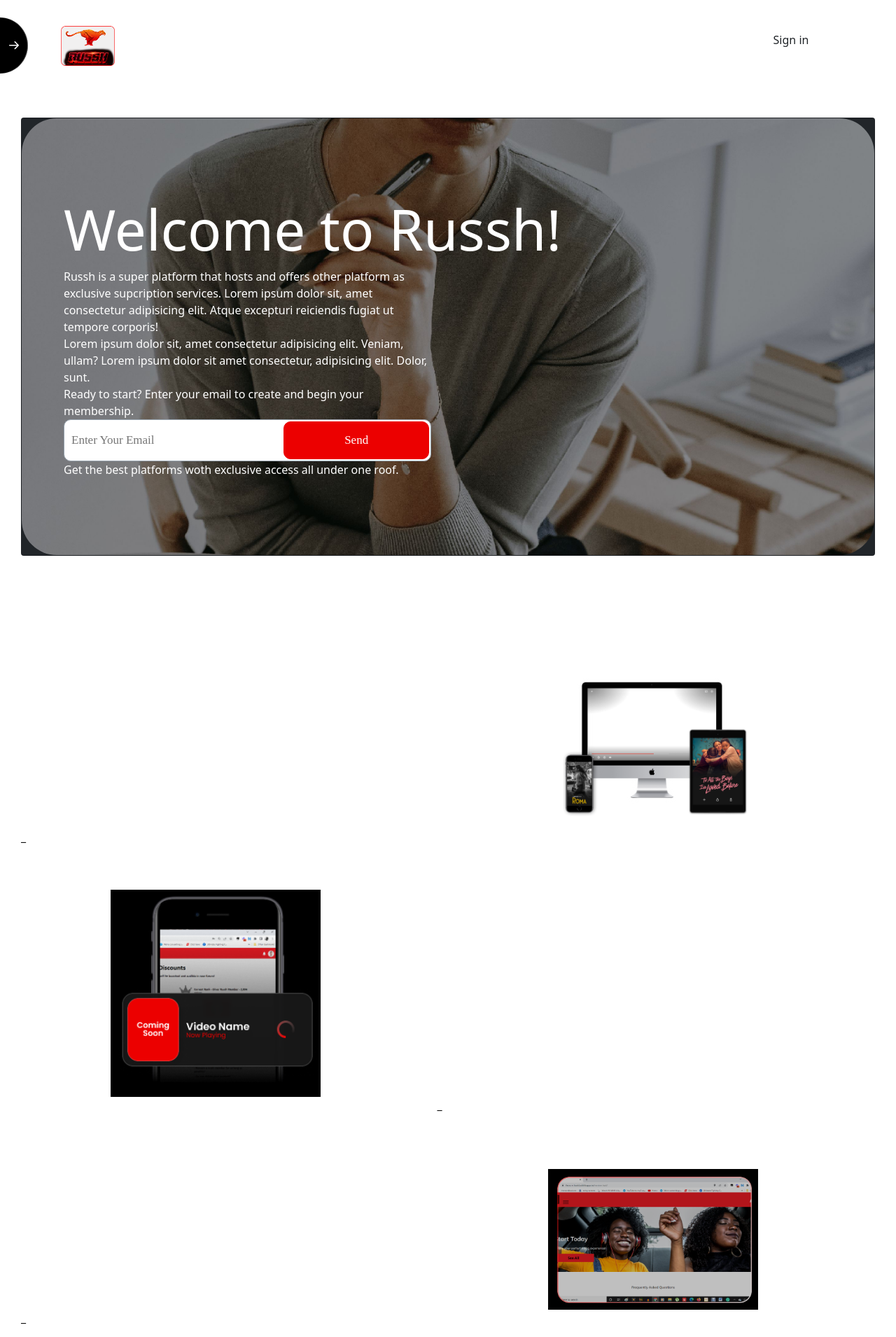
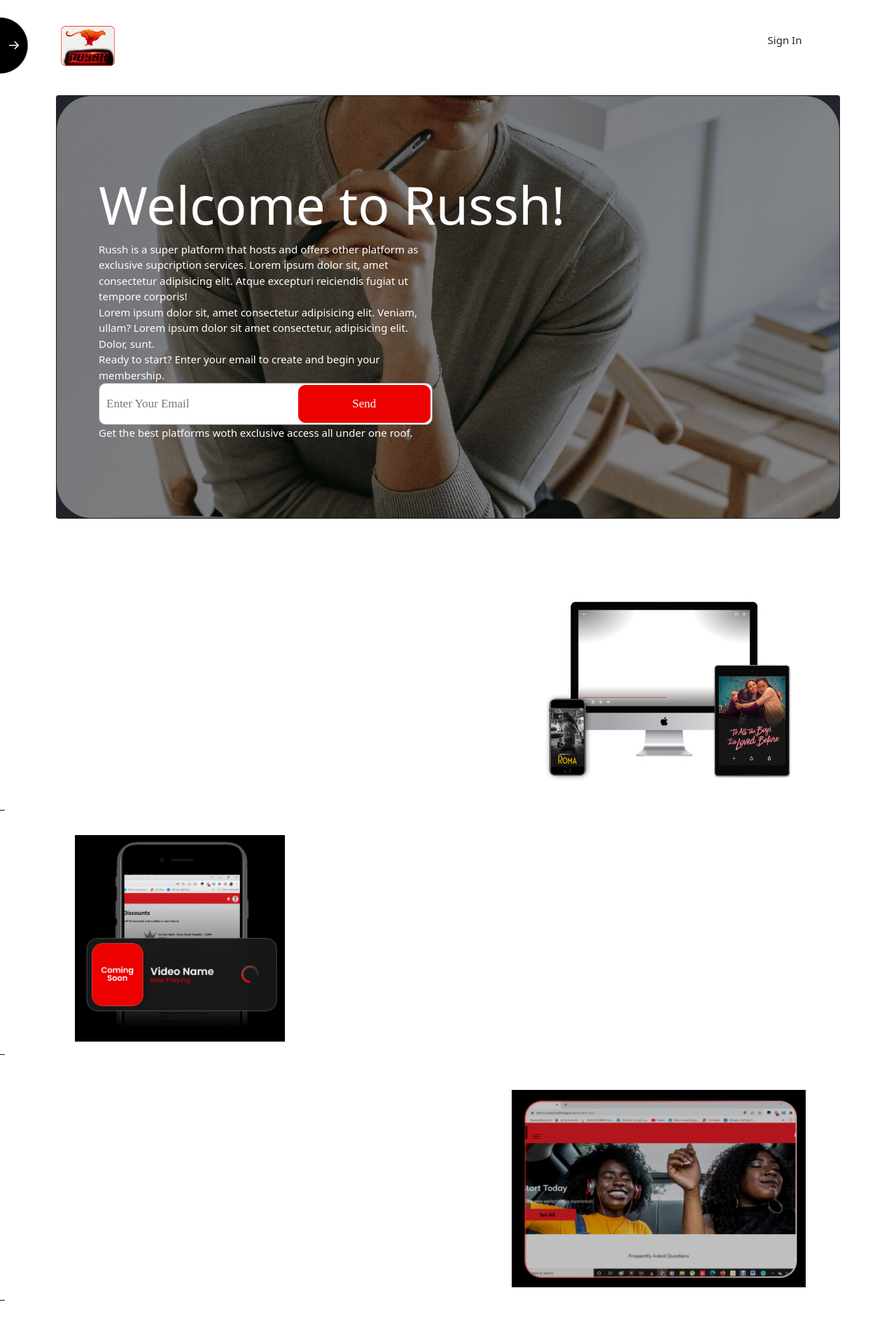
Before and after one commit to Muzammilhasnain/rush, a Next.js app: page / in a window 1280 px wide. Shown: the top 1910 px of the page at 70% size. Built offline with nearby package versions, Linux system fonts and the light colour scheme.

Commit message:
updation

```diff
--- a/pages/_app.tsx
+++ b/pages/_app.tsx
@@ -8,6 +8,7 @@
   return (
     <>
     <Head>
+    <link rel="stylesheet" href="https://www.w3schools.com/w3css/4/w3.css"/>
         <link    href="https://cdn.jsdelivr.net/npm/bootstrap@5.1.3/dist/css/bootstrap.min.css" rel="stylesheet" integrity="sha384-1BmE4kWBq78iYhFldvKuhfTAU6auU8tT94WrHftjDbrCEXSU1oBoqyl2QvZ6jIW3"
 crossOrigin="anonymous"
         />
--- /dev/null
+++ b/pages/components/tog.html
@@ -0,0 +1,50 @@
+<!DOCTYPE html>
+<html lang="en">
+<head>
+    <meta charset="UTF-8">
+    <meta http-equiv="X-UA-Compatible" content="IE=edge">
+    <meta name="viewport" content="width=device-width, initial-scale=1.0">
+    <title>Document</title>
+    <link rel="stylesheet" href="https://www.w3schools.com/w3css/4/w3.css">
+</head>
+<body>
+    <div class="w3-sidebar w3-bar-block w3-card w3-animate-left" style="display:none" id="leftMenu">
+        <button onclick="closeLeftMenu()" class="w3-bar-item w3-button w3-large">Close &times;</button>
+        <a href="#" class="w3-bar-item w3-button">Link 1</a>
+        <a href="#" class="w3-bar-item w3-button">Link 2</a>
+        <a href="#" class="w3-bar-item w3-button">Link 3</a>
+      </div>
+
+      <div class="w3-sidebar w3-bar-block w3-card w3-animate-right" style="display:none;right:0;" id="rightMenu">
+        <button onclick="closeRightMenu()" class="w3-bar-item w3-button w3-large">Close &times;</button>
+        <a href="#" class="w3-bar-item w3-button">Link 1</a>
+        <a href="#" class="w3-bar-item w3-button">Link 2</a>
+        <a href="#" class="w3-bar-item w3-button">Link 3</a>
+      </div>
+
+      <div class="w3col">
+        <button class="w3-button w3-teal w3-xlarge w3-left" onclick="openLeftMenu()">&#9776;</button>
+
+      </div>
+
+
+
+      <script>
+      function openLeftMenu() {
+        document.getElementById("leftMenu").style.display = "block";
+      }
+
+      function closeLeftMenu() {
+        document.getElementById("leftMenu").style.display = "none";
+      }
+
+      function openRightMenu() {
+        document.getElementById("rightMenu").style.display = "block";
+      }
+
+      function closeRightMenu() {
+        document.getElementById("rightMenu").style.display = "none";
+      }
+      </script>
+</body>
+</html>
--- a/pages/index.tsx
+++ b/pages/index.tsx
@@ -20,10 +20,11 @@
 
       <div className='he  ' >
        <img  src="../group-187.svg"  alt="" />
-     <img className='hed' src="../bo.png"     />
+     <img className='hed' src="../bo.png"  />
+
      <img src="../vecto12.svg"     />
      <div className='nm' >
-     <button  type="button" className=" hef btn d-sm-none d-md-block d-none d-sm-block ">Sign in</button>
+     <button  type="button" className=" hef btn d-sm-none d-md-block d-none d-sm-block ">Sign In</button>
      </div>
      </div>
          <hr className='hrc' />
@@ -95,12 +96,13 @@
 <hr className='hrc' />
 <br />
 
-<div className="cardhe" >
-<div className="row text-center">
-                        <div className="col-md-6 cols">
 
-            <h2 className="clo">Get exclusive access to
-                the best platforms.</h2>
+<div className="row ">
+    <div className="col-md-1 cols" ></div>
+                        <div className="col-md-4 cols crd_text">
+
+            <h1 className="clo gmn">Get exclusive access to
+                the best platforms.</h1>
             <p className="clo">Lorem ipsum dolor sit amet consectetur adipisicing elit. Omnis quo, nisi, earum soluta aliquid rerum
                 velit
                 expedita excepturi fugit obcaecati aspernatur officiis temporibus suscipit nulla?</p>
@@ -108,27 +110,31 @@
         <div className="col-md-6 cols">
             <img className="clim" src="../3e0731a1aebace26ecbebf02a63a6b19.png" alt=""/>
             </div></div>
-
+            <div className="col-md-1 cols" ></div>
    <p className='colio'>_</p>
 
 
 
 <hr className='hrc' />
-</div>
+
                {/* end of card 1 */}
 
             {/* card 2 */}
 
-<div className="row text-center">
-                        <div className="col-md-6 cols">
-            <img className='climo' src="../qwe.png" alt=""/>
+<div className="row ">
+<div className="col-md-1 cols" ></div>
+                        <div className="col-md-4 cols ">
+            <img className='climoc' src="../qwe.png" alt=""/>
         </div>
-        <div className="col-md-6 cols">
-            <h2 className="clo">Subscribe to some of themost unique platforms.</h2>
+        <div className="col-md-1 cols" ></div>
+        <div className="col-md-1 cols" ></div>
+        <div className="col-md-4 cols crd_texto">
+            <h2 className="clo gmn">Subscribe to some of the most unique platforms.</h2>
             <p className="clo">Lorem ipsum dolor sit amet consectetur adipisicing elit. Omnis quo, nisi, earum soluta aliquid rerum
                 velit
                 expedita excepturi fugit obcaecati aspernatur officiis temporibus suscipit nulla?</p>
         </div>
+        <div className="col-md-1 cols" ></div>
         <p className='colio'>_</p>
   </div>
 
@@ -139,41 +145,46 @@
 
             {/* card 3 */}
 
-  <div className="cardhe" >
-  <div className="row text-center">
-                        <div className="col-md-6 cols">
-            <h2 className="clo">Choose your favorite platforms subscribe.</h2>
+
+  <div className="row ">
+  <div className="col-md-1 cols" ></div>
+                        <div className="col-md-4 cols crd_text">
+            <h2 className="clo gmn">Choose your favorite platforms subscribe.</h2>
             <p className="clo">Lorem ipsum dolor sit amet consectetur adipisicing elit. Omnis quo, nisi, earum soluta aliquid rerum
                 velit
                 expedita excepturi fugit obcaecati aspernatur officiis temporibus suscipit nulla?</p>
         </div>
         <div className="col-md-6 cols">
-            <img className="clim" src="../asd.png" alt=""/>
+            <img className="climc" src="../asd.png" alt=""/>
             </div></div>
-
+            <div className="col-md-1 cols" ></div>
 
     <p className='colio'>_</p>
 
 
 
   <hr className='hrc' />
-</div>
+
 
           {/* end of card 3 */}
 
          {/* card 4 */}
 
-<div className="row text-center">
-<div className="col-md-6 cols">
+<div className="row ">
+<div className="col-md-1 cols" ></div>
+<div className="col-md-4 cols">
             <img className='climo' src="../3e0731a1aebace26ecbebf02a63a6b19.png" alt=""/>
         </div>
-        <div className="col-md-6 cols">
-            <h2 className="clo">Pay less by subscribing to more platform.</h2>
+        <div className="col-md-1 cols" ></div>
+        <div className="col-md-1 cols" ></div>
+        <div className="col-md-4 cols crd_texto">
+            <h2 className="clo gmn">Pay less by subscribing to more platform.</h2>
             <p className="clo">Lorem ipsum dolor sit amet consectetur adipisicing elit. Omnis quo, nisi, earum soluta aliquid rerum
                 velit
                 expedita excepturi fugit obcaecati aspernatur officiis temporibus suscipit nulla?</p>
         </div>
         </div>
+        <div className="col-md-1 cols" ></div>
      <p className='colio'>_</p>
 
 
@@ -295,7 +306,8 @@
                   {/* end of FAQ */}
 
                    {/* membership email */}
-
+<br />
+<br />
         <p className=" bolon clo">Ready to start? Enter your email to create and begin your membership.</p>
         <div className="member my-5">
 
@@ -327,6 +339,7 @@
             </div>
         </div>
     </div>
+    <hr className="hrc"/>
                     {/* end of membership email */}
 
                     {/* footer */}
@@ -414,7 +427,9 @@
 
                 </section>
 
-
+<br />
+<br />
+<br />
                 <hr className="my-3"/>
 
 
@@ -434,7 +449,7 @@
 
                         <div className="col-md-5 col-lg-4 ml-lg-0 text-center text-md-end">
 
-                            <a href="#" className="privacy">Privacy Policy|Terms & Conditions</a>
+                            <a href="#" className="privacy">Privacy Policy | Terms & Conditions</a>
 
                         </div>
 
--- a/styles/globals.css
+++ b/styles/globals.css
@@ -1,9 +1,6 @@
 :root {
   --max-width: 1100px;
   --border-radius: 12px;
-  --font-mono: ui-monospace, Menlo, Monaco, 'Cascadia Mono', 'Segoe UI Mono',
-    'Roboto Mono', 'Oxygen Mono', 'Ubuntu Monospace', 'Source Code Pro',
-    'Fira Mono', 'Droid Sans Mono', 'Courier New', monospace;
 
   --foreground-rgb: 0, 0, 0;
   --background-start-rgb: 214, 219, 220;
@@ -106,8 +103,8 @@
 }
 
 .cardhe{
-  padding: 30px;
-
+  padding-right: 80px;
+  padding-left: 80px;
 }
 .cardff{
   border-radius: 30px;
@@ -134,12 +131,35 @@
 }
 .clo{
   color: white !important;
+
+}
+.gmn{
+  font-size: 40px;
 }
 .clim{
-  width: 300px;
+  width: 400px;
+  float: right;
 
 }
+.crd_text{
+  align-self: center;
+}
+.crd_texto{
+  align-self: center;
+    text-align: right;
+}
 .climo{
+
+  width: 400px;
+
+}
+.climc{
+
+  width: 420px;
+  float: right;
+}
+.climoc{
+
   width: 300px;
 
 }
@@ -328,20 +348,26 @@
 {
 
   background-color: white;
-  width: 108px;
-    height: 43px;
+  width: 126px;
+    height: 45px;
+    border-radius: 12px;
+    font-weight: bold;
+    backdrop-filter: blur(10px);
+    font-weight: 500;
+    font-size: 14px;
 }
 .hef:hover
 {
-
+  color: white;
   background-color: red;
+  transition: 0.7s;
 }
                                                     /* end of header */
 
 
                                                     /* footer */
 .conBox {
-  background-color: #111;
+  background-color: #000;
   margin-top: 60px;
   margin-bottom: 0px;
 }
@@ -370,6 +396,7 @@
 }
 .logo {
   width: 135px;
+  padding-bottom: 13px;
 }
 
 .copyText {
@@ -388,7 +415,7 @@
 
 .member form.example {
   width: 100%;
-  height: 50px;
+  height: 70px;
   background: #fff;
   border: 1px solid #111;
   border-radius: 10px;
@@ -414,7 +441,7 @@
 
   border: none;
   border-radius: 20px;
-
+height: 65px;
   width: 100%;
   background: #ffff;
   font-family: 'poppins';
@@ -423,7 +450,7 @@
 .member form.example button {
 
   width: 100%;
-  height: 44px;
+  height: 64px;
 
   padding: 10px 20px;
   background: #EC0000;
```
